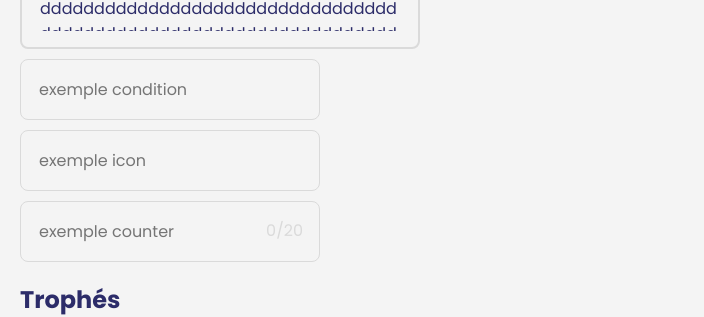
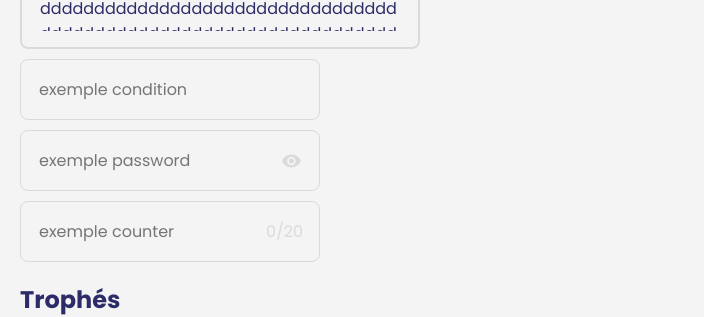
Before and after one commit to Ma-Petite-Planete/ma-petite-librairie, a React (Vite) app: page / in a window 1280 px wide. Shown: the part 1158-1475 px from the top of the page, without its empty margins (0-704 px from the left). Built offline with nearby package versions, Linux system fonts and the light colour scheme; a web font is replaced by a local one.

Commit message:
Feature/f c38 signup (#30)
* add hide password

* add dist

* add button event

* add type on button

* simplify input

* fix issue

* clean mppInputText

* _

* _

* _

* _

* add fix for warn

* fix svg issue

```diff
--- a/src/components/MppButton/MppButton.tsx
+++ b/src/components/MppButton/MppButton.tsx
@@ -5,44 +5,46 @@ import { ButtonType } from './ButtonType';
 interface MppButtonProps {
   title: string;
   buttonType: ButtonType;
-  onPress: (() => void) | null;
+  type?: 'button' | 'submit' | 'reset';
+  onPress?: (() => void) | null;
   style?: React.CSSProperties;
   hoverStyle?: React.CSSProperties;
   activeStyle?: React.CSSProperties;
+  isSubmitDisabled?: boolean;
 }
 
 /**
  * @interface MppButtonProps
  * @property {string} title - Titre du bouton.
- * @property {ButtonType} buttonType - enum pour le style
- * @property {void || null} onPress - fonction du bouton
- * @property {React.CSSProperties} style - style pour écraser les standards.
- * @property {React.CSSProperties} hoverStyle - style pour écraser les standards.
- * @property {React.CSSProperties} activeStyle - style pour écraser les standards.
+ * @property {ButtonType} buttonType - Enum pour le style.
+ * @property {() => void} [onPress] - Fonction à exécuter lorsque le bouton est cliqué.
+ * @property {React.CSSProperties} [style] - Style personnalisé.
+ * @property {React.CSSProperties} [hoverStyle] - Style au survol.
+ * @property {React.CSSProperties} [activeStyle] - Style lors du clic.
  *
  * @example
  *
  * <MppButton
-title="Bouton d'action"
-onPress={() => {
-  console.log('Bouton cliqué!');
-}}
-buttonType={ButtonType.primaryLarge}
-/>
-*/
+ *   title="Bouton d'action"
+ *   onPress={() => console.log('Bouton cliqué!')}
+ *   buttonType={ButtonType.primaryLarge}
+ * />
+ */
 
 const MppButton: React.FC<MppButtonProps> = ({
   title,
   onPress,
   buttonType,
+  type = 'button',
   style = {},
   hoverStyle = {},
   activeStyle = {},
+  isSubmitDisabled = true,
 }) => {
   const [hover, setHover] = React.useState(false);
   const [active, setActive] = React.useState(false);
 
-  const isDisabled = onPress === null;
+  const isDisabled = type === 'submit' ? isSubmitDisabled : onPress === null;
 
   const combinedStyle: React.CSSProperties = {
     ...style,
@@ -52,7 +54,8 @@ const MppButton: React.FC<MppButtonProps> = ({
 
   return (
     <button
-      className={`mpp_button  ${
+      type={type}
+      className={`mpp_button ${
         buttonType === ButtonType.primaryLarge
           ? 'button_large text_body_sb'
           : buttonType === ButtonType.primaryMedium
--- /dev/null
+++ b/src/components/MppInput/MppInput.tsx
@@ -0,0 +1,109 @@
+import React, { useState, KeyboardEventHandler } from 'react';
+import './mpp_input.css';
+import { MppIcons } from '../../utils/MppIcons';
+
+export interface ValidationCondition {
+  condition: (value: string) => boolean;
+  message: string;
+}
+
+interface MppInputTextProps {
+  placeholder: string;
+  value: string;
+  icon?: React.FC<React.SVGProps<SVGSVGElement>>;
+  needCounter?: boolean;
+  maxCharacters?: number;
+  validationConditions?: Array<ValidationCondition>;
+  onChange: (value: string) => void;
+  onClickIcon?: (value: string) => void;
+  readOnly?: boolean;
+  onKeyDown?: KeyboardEventHandler<HTMLInputElement>;
+  isPassword?: boolean;
+  errorMessage?: string;
+  autoComplete?: string;
+}
+
+const MppInput: React.FC<MppInputTextProps> = ({
+  placeholder,
+  value = '',
+  icon: Icon,
+  needCounter = false,
+  maxCharacters,
+  errorMessage = '',
+  readOnly = false,
+  onChange,
+  onKeyDown,
+  onClickIcon,
+  isPassword = false,
+  autoComplete,
+}) => {
+  const [isFocused, setIsFocused] = useState(false);
+  const [isFirstEntry, setIsFirstEntry] = useState(onKeyDown ? false : true);
+  const [showPassword, setShowPassword] = useState(false);
+
+  const handleChange = (e: React.ChangeEvent<HTMLInputElement>) => {
+    const newValue = e.target.value.slice(0, maxCharacters || undefined);
+    onChange(newValue);
+  };
+
+  const handleFocus = () => {
+    setIsFocused(true);
+  };
+  const handleBlur = () => {
+    setIsFirstEntry(false);
+    setIsFocused(false);
+  };
+
+  const handleIconClick = () => {
+    if (onClickIcon) {
+      onClickIcon(value);
+    }
+  };
+
+  const handleShowPassword = () => {
+    setShowPassword(!showPassword);
+  };
+
+  return (
+    <>
+      <div
+        className={`mpp_input_container ${isFocused && !readOnly ? 'focused' : ''} ${errorMessage.length > 0 && !isFirstEntry && value ? 'error' : ''}`}
+      >
+        <input
+          type={!showPassword && isPassword ? 'password' : 'text'}
+          placeholder={placeholder}
+          value={value}
+          onFocus={handleFocus}
+          onBlur={handleBlur}
+          onChange={handleChange}
+          className={`mpp_input ${readOnly ? 'read_only' : ''}`}
+          readOnly={readOnly}
+          onKeyDown={onKeyDown}
+          autoComplete={autoComplete}
+        />
+        {(isFocused || value) && Icon ? (
+          <Icon
+            className={onClickIcon ? 'input_icon_pointer' : ''}
+            onClick={handleIconClick}
+          />
+        ) : isPassword ? (
+          <MppIcons.eye
+            className={`input_icon_pointer ${showPassword ? 'eye_focus' : 'eye_unfocus'}`}
+            onClick={handleShowPassword}
+          />
+        ) : needCounter ? (
+          <span
+            className={`input_counter ${value.length === maxCharacters ? 'max_characteres' : ''}`}
+          >{`${value.length}/${maxCharacters}`}</span>
+        ) : null}
+      </div>
+      <div className="input_errors">
+        {errorMessage.length > 0 && value && !isFirstEntry && (
+          <p className="input_error">{errorMessage}</p>
+        )}
+      </div>
+    </>
+  );
+};
+
+export default MppInput;
--- /dev/null
+++ b/src/components/MppInput/mpp_input.css
@@ -0,0 +1,58 @@
+.mpp_input_container {
+  display: flex;
+  margin: 10px 0;
+  gap: 17px;
+  padding: 16px;
+  align-items: center;
+  border: 1px solid var(--medium_grey);
+  background-color: var(--light_grey);
+  border-radius: var(--standard_border_radius);
+}
+
+.mpp_input {
+  border: none;
+  width: 100%;
+  font-size: 16px;
+  outline: none;
+  transition: border-color 0.3s ease;
+  background-color: transparent;
+}
+
+.focused {
+  border-color: var(--dark_blue);
+}
+
+.max_characteres {
+  color: var(--dark_blue) !important;
+}
+
+.error {
+  border-color: var(--error);
+}
+
+.input_error {
+  color: var(--error);
+  font-size: 12px;
+  margin-top: 5px;
+  margin-bottom: 5px;
+}
+
+.input_counter {
+  color: var(--medium_grey);
+}
+
+.input_icon_pointer {
+  cursor: pointer;
+}
+
+.eye_focus {
+  fill: var(--dark_blue);
+}
+
+.eye_unfocus {
+  fill: var(--medium_grey);
+}
+
+.read_only {
+  cursor: not-allowed;
+}
--- a/src/index.ts
+++ b/src/index.ts
@@ -23,3 +23,4 @@ export { default as MppLinearProgressBar } from './components/MppLinearProgressB
 export { default as MppToaster } from './components/MppToaster/MppToaster';
 export { default as MppToggleButton } from './components/MppToggleButton/MppToggleButton';
 export { default as MppCheckBox } from './components/MppCheckBox/MppCheckbox';
+export { default as MppInput } from './components/MppInput/MppInput';
--- a/src/section/InputSection.tsx
+++ b/src/section/InputSection.tsx
@@ -1,7 +1,7 @@
 import { useState } from 'react';
-import { MppIcons } from '../utils/MppIcons';
 import MppInputText from '../components/MppInputText/MppInputText';
 import React from 'react';
+import MppInput from '../components/MppInput/MppInput';
 
 const InputDemo: React.FC = () => {
   const [inputDemoIcon, setInputDemoIcon] = useState('');
@@ -15,9 +15,15 @@ const InputDemo: React.FC = () => {
   };
 
   const [inputDemoCounter, setInputDemoCounter] = useState('');
+  const [errorDemoCounter, setErrorDemoCounter] = useState('');
 
   const handleChangeDemoCounter = (value: string) => {
     setInputDemoCounter(value);
+    if (value.length > 15) {
+      setErrorDemoCounter('Le texte ne doit pas dépasser 15 caractères.');
+    } else {
+      setErrorDemoCounter('');
+    }
   };
 
   const [inputDemoCondition, setInputDemoCondition] = useState('');
@@ -46,20 +52,21 @@ const InputDemo: React.FC = () => {
         ]}
       />
 
-      <MppInputText
+      <MppInput
         value={inputDemoIcon}
-        placeholder={'exemple icon'}
+        placeholder={'exemple password'}
+        isPassword={true}
         onChange={handleChangeDemoIcon}
-        icon={MppIcons.pen}
         onClickIcon={handleIconClick}
       />
 
-      <MppInputText
+      <MppInput
         value={inputDemoCounter}
         placeholder={'exemple counter'}
         onChange={handleChangeDemoCounter}
         needCounter={true}
-        maxCharacteres={20}
+        maxCharacters={20}
+        errorMessage={errorDemoCounter}
       />
     </div>
   );
--- a/src/utils/MppIcons.tsx
+++ b/src/utils/MppIcons.tsx
@@ -31,6 +31,7 @@ import { ReactComponent as bubble } from '../ressources/icons/bubble.svg';
 import { ReactComponent as trophee_gp } from '../ressources/icons/trophee_gp.svg';
 import { ReactComponent as valid } from '../ressources/icons/valid.svg';
 import { ReactComponent as invalid } from '../ressources/icons/invalid.svg';
+import { ReactComponent as eye } from '../ressources/icons/eye.svg';
 
 export const MppIcons = {
   pen: pen,
@@ -66,4 +67,5 @@ export const MppIcons = {
   tropheeGp: trophee_gp,
   valid: valid,
   invalid: invalid,
+  eye: eye,
 } as const;
```
Also changed, not shown: src/ressources/icons/eye.svg (added), 6 other files (tests, documents, lock files or other folders).
